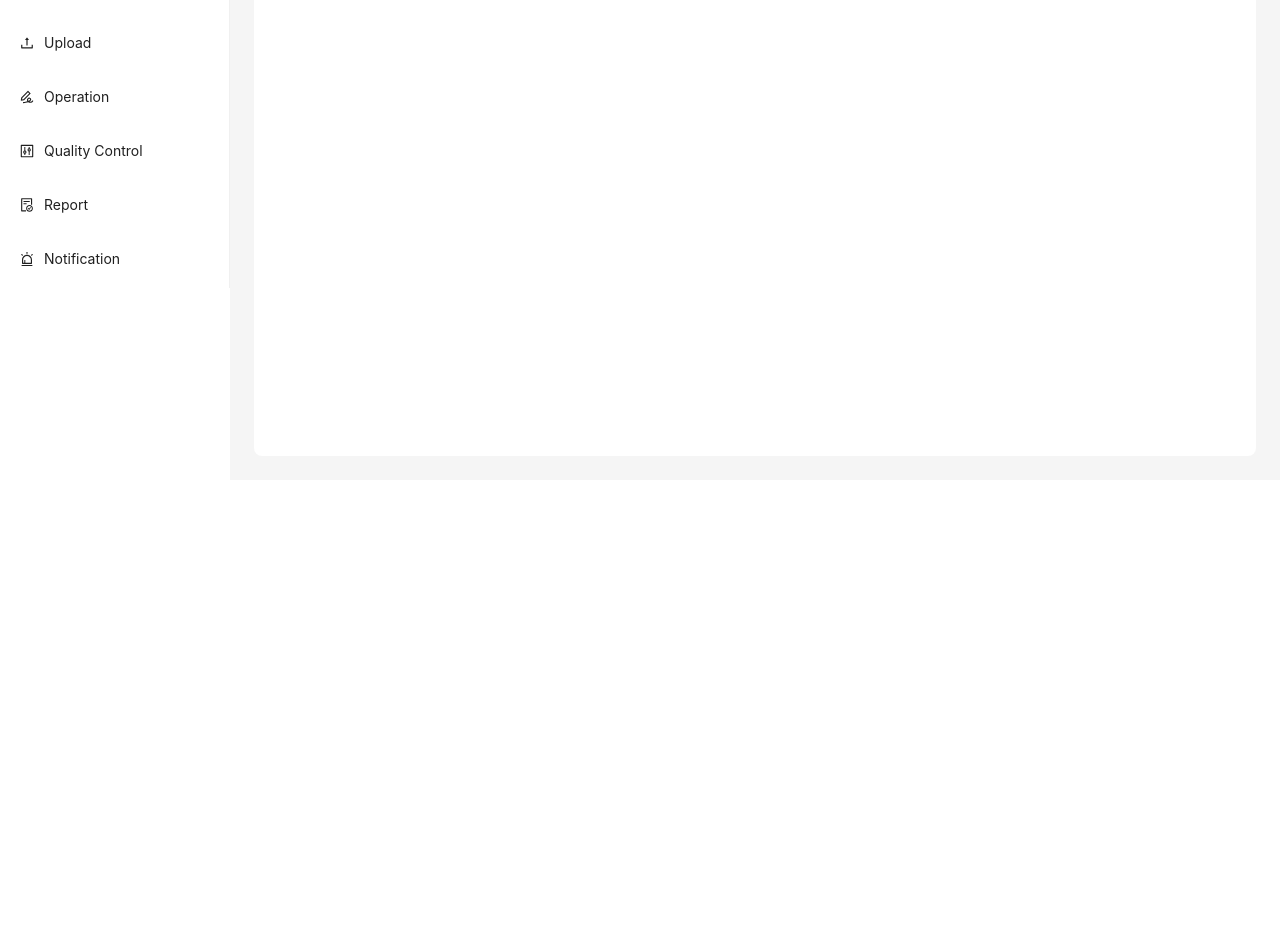
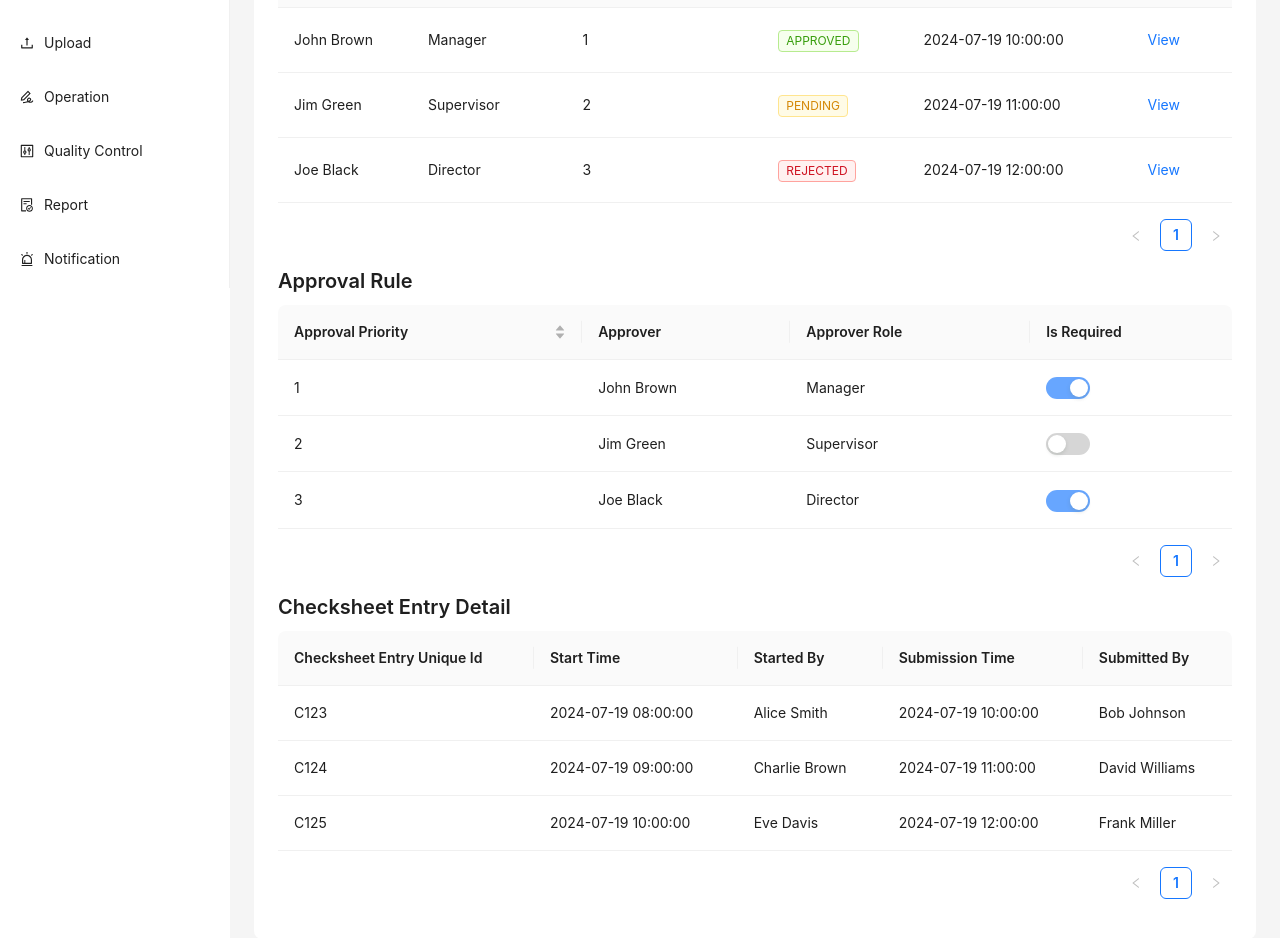
Before and after one commit to IQMS-System/AnalysisToolFrontend, a React (Vite) app: page /approval-center/detail in a window 1280 px wide. Shown: the part 320-1258 px from the top of the page. Before the commit the page ends 800 px from the top, so only its background shows below. Built offline with nearby package versions, Linux system fonts and the light colour scheme.

Commit message:
feat: create approval detail page

```diff
--- a/src/routes/ApprovalCenterPage/ApprovalDetail.tsx
+++ b/src/routes/ApprovalCenterPage/ApprovalDetail.tsx
@@ -1,14 +1,39 @@
-import { Flex, Typography } from "antd";
+import { Divider, Flex, Table, Typography } from "antd";
 import BaseLayout from "../../components/BaseLayout";
+import {
+  columnsChecksheet,
+  columnsHistory,
+  columnsRule,
+  dataChecksheet,
+  dataRule,
+  dataTableHistory,
+} from "./tableConfig";
 
 const { Title } = Typography;
 
 const ApprovalDetailPage = () => {
   return (
-    <BaseLayout breadCrumb={["Home", "Approval Center"]}>
-      <Flex vertical gap={10}>
+    <BaseLayout breadCrumb={["Home", "Approval Center", "Approval Detail"]}>
+      <Flex vertical>
         <Flex justify="space-between">
           <Title level={3}>Approval Detail</Title>
+        </Flex>
+
+        <Divider />
+
+        <Flex vertical>
+          <Title level={4}>Approval History</Title>
+          <Table columns={columnsHistory} dataSource={dataTableHistory} />
+        </Flex>
+
+        <Flex vertical>
+          <Title level={4}>Approval Rule</Title>
+          <Table columns={columnsRule} dataSource={dataRule} />
+        </Flex>
+
+        <Flex vertical>
+          <Title level={4}>Checksheet Entry Detail</Title>
+          <Table columns={columnsChecksheet} dataSource={dataChecksheet} />
         </Flex>
       </Flex>
     </BaseLayout>
--- a/src/routes/ApprovalCenterPage/index.tsx
+++ b/src/routes/ApprovalCenterPage/index.tsx
@@ -1,11 +1,71 @@
-import { Flex, Table, Typography } from "antd";
+import { Button, Flex, Space, Table, TableProps, Typography } from "antd";
 import BaseLayout from "../../components/BaseLayout";
-import { columnApproval, dataApproval } from "./tableConfig";
-import AssemblyForm from "../ProductPage/AssemblyTree";
+import { DataType, dataApproval } from "./tableConfig";
+import { useNavigate } from "react-router-dom";
 
 const { Title } = Typography;
 
 const ApprovalCenterPage = () => {
+  const navigate = useNavigate();
+
+  const columnApproval: TableProps<DataType>["columns"] = [
+    {
+      title: "No",
+      dataIndex: "key",
+      key: "number",
+      render: (text) => <a>{text}</a>,
+    },
+    {
+      title: "Unique ID",
+      dataIndex: "uniqueId",
+      key: "uniqueId",
+    },
+    {
+      title: "Part Name",
+      dataIndex: "partName",
+      key: "partName",
+    },
+    {
+      title: "Maker",
+      dataIndex: "maker",
+      key: "maker",
+    },
+    {
+      title: "Approver",
+      dataIndex: "approver",
+      key: "approver",
+    },
+    {
+      title: "Created At",
+      dataIndex: "createdAt",
+      key: "createdAt",
+    },
+    {
+      title: "Confirmed At",
+      dataIndex: "confirmedAt",
+      key: "confirmedAt",
+    },
+    {
+      title: "Status",
+      dataIndex: "status",
+      key: "status",
+    },
+    {
+      title: "Action",
+      key: "action",
+      render: () => (
+        <Space size="middle">
+          <Button
+            type="primary"
+            onClick={() => navigate("/approval-center/detail")}
+          >
+            Detail
+          </Button>
+        </Space>
+      ),
+    },
+  ];
+
   return (
     <BaseLayout breadCrumb={["Home", "Approval Center"]}>
       <Flex vertical gap={10}>
@@ -13,9 +73,6 @@ const ApprovalCenterPage = () => {
           <Title level={3}>Approval Center</Title>
         </Flex>
         <Table columns={columnApproval} dataSource={dataApproval} />
-        <Flex>
-          <AssemblyForm />
-        </Flex>
       </Flex>
     </BaseLayout>
   );
--- a/src/routes/ApprovalCenterPage/tableConfig.tsx
+++ b/src/routes/ApprovalCenterPage/tableConfig.tsx
@@ -1,6 +1,7 @@
-import { Button, Space, TableProps } from "antd";
+import { Button, Switch, Tag } from "antd";
+import { ColumnsType } from "antd/es/table";
 
-interface DataType {
+export interface DataType {
   key: string;
   uniqueId: string;
   partName: string;
@@ -11,58 +12,31 @@ interface DataType {
   status: string;
 }
 
-export const columnApproval: TableProps<DataType>["columns"] = [
-  {
-    title: "No",
-    dataIndex: "key",
-    key: "number",
-    render: (text) => <a>{text}</a>,
-  },
-  {
-    title: "Unique ID",
-    dataIndex: "uniqueId",
-    key: "uniqueId",
-  },
-  {
-    title: "Part Name",
-    dataIndex: "partName",
-    key: "partName",
-  },
-  {
-    title: "Maker",
-    dataIndex: "maker",
-    key: "maker",
-  },
-  {
-    title: "Approver",
-    dataIndex: "approver",
-    key: "approver",
-  },
-  {
-    title: "Created At",
-    dataIndex: "createdAt",
-    key: "createdAt",
-  },
-  {
-    title: "Confirmed At",
-    dataIndex: "confirmedAt",
-    key: "confirmedAt",
-  },
-  {
-    title: "Status",
-    dataIndex: "status",
-    key: "status",
-  },
-  {
-    title: "Action",
-    key: "action",
-    render: () => (
-      <Space size="middle">
-        <Button type="primary">Detail</Button>
-      </Space>
-    ),
-  },
-];
+export interface HistoryDataType {
+  key: string;
+  approver: string;
+  approverRole: string;
+  approvalPriority: number;
+  status: string;
+  approvalTime: string;
+}
+
+interface RuleDataType {
+  key: string;
+  approvalPriority: number;
+  approver: string;
+  approverRole: string;
+  isRequired: boolean;
+}
+
+interface ChecksheetEntryType {
+  key: string;
+  checksheetEntryUniqueId: string;
+  startTime: string;
+  startedBy: string;
+  submissionTime: string;
+  submittedBy: string;
+}
 
 export const dataApproval: DataType[] = [
   {
@@ -116,3 +90,175 @@ export const dataApproval: DataType[] = [
     status: "Pending",
   },
 ];
+
+export const columnsHistory: ColumnsType<HistoryDataType> = [
+  {
+    title: "Approver",
+    dataIndex: "approver",
+    key: "approver",
+  },
+  {
+    title: "Approver Role",
+    dataIndex: "approverRole",
+    key: "approverRole",
+  },
+  {
+    title: "Approval Priority",
+    dataIndex: "approvalPriority",
+    key: "approvalPriority",
+    sorter: (a: HistoryDataType, b: HistoryDataType) =>
+      a.approvalPriority - b.approvalPriority,
+  },
+  {
+    title: "Status",
+    dataIndex: "status",
+    key: "status",
+    render: (status: string) => {
+      const color =
+        status === "Approved" ? "green" : status === "Pending" ? "gold" : "red";
+      return <Tag color={color}>{status.toUpperCase()}</Tag>;
+    },
+  },
+  {
+    title: "Approval Time",
+    dataIndex: "approvalTime",
+    key: "approvalTime",
+  },
+  {
+    title: "Action",
+    key: "action",
+    render: () => <Button type="link">View</Button>,
+  },
+];
+
+export const columnsRule: ColumnsType<RuleDataType> = [
+  {
+    title: "Approval Priority",
+    dataIndex: "approvalPriority",
+    key: "approvalPriority",
+    sorter: (a: RuleDataType, b: RuleDataType) =>
+      a.approvalPriority - b.approvalPriority,
+  },
+  {
+    title: "Approver",
+    dataIndex: "approver",
+    key: "approver",
+  },
+  {
+    title: "Approver Role",
+    dataIndex: "approverRole",
+    key: "approverRole",
+  },
+  {
+    title: "Is Required",
+    dataIndex: "isRequired",
+    key: "isRequired",
+    render: (isRequired: boolean) => <Switch checked={isRequired} disabled />,
+  },
+];
+
+export const dataRule: RuleDataType[] = [
+  {
+    key: "1",
+    approvalPriority: 1,
+    approver: "John Brown",
+    approverRole: "Manager",
+    isRequired: true,
+  },
+  {
+    key: "2",
+    approvalPriority: 2,
+    approver: "Jim Green",
+    approverRole: "Supervisor",
+    isRequired: false,
+  },
+  {
+    key: "3",
+    approvalPriority: 3,
+    approver: "Joe Black",
+    approverRole: "Director",
+    isRequired: true,
+  },
+];
+
+export const dataTableHistory: HistoryDataType[] = [
+  {
+    key: "1",
+    approver: "John Brown",
+    approverRole: "Manager",
+    approvalPriority: 1,
+    status: "Approved",
+    approvalTime: "2024-07-19 10:00:00",
+  },
+  {
+    key: "2",
+    approver: "Jim Green",
+    approverRole: "Supervisor",
+    approvalPriority: 2,
+    status: "Pending",
+    approvalTime: "2024-07-19 11:00:00",
+  },
+  {
+    key: "3",
+    approver: "Joe Black",
+    approverRole: "Director",
+    approvalPriority: 3,
+    status: "Rejected",
+    approvalTime: "2024-07-19 12:00:00",
+  },
+];
+
+export const columnsChecksheet: ColumnsType<ChecksheetEntryType> = [
+  {
+    title: "Checksheet Entry Unique Id",
+    dataIndex: "checksheetEntryUniqueId",
+    key: "checksheetEntryUniqueId",
+  },
+  {
+    title: "Start Time",
+    dataIndex: "startTime",
+    key: "startTime",
+  },
+  {
+    title: "Started By",
+    dataIndex: "startedBy",
+    key: "startedBy",
+  },
+  {
+    title: "Submission Time",
+    dataIndex: "submissionTime",
+    key: "submissionTime",
+  },
+  {
+    title: "Submitted By",
+    dataIndex: "submittedBy",
+    key: "submittedBy",
+  },
+];
+
+export const dataChecksheet: ChecksheetEntryType[] = [
+  {
+    key: "1",
+    checksheetEntryUniqueId: "C123",
+    startTime: "2024-07-19 08:00:00",
+    startedBy: "Alice Smith",
+    submissionTime: "2024-07-19 10:00:00",
+    submittedBy: "Bob Johnson",
+  },
+  {
+    key: "2",
+    checksheetEntryUniqueId: "C124",
+    startTime: "2024-07-19 09:00:00",
+    startedBy: "Charlie Brown",
+    submissionTime: "2024-07-19 11:00:00",
+    submittedBy: "David Williams",
+  },
+  {
+    key: "3",
+    checksheetEntryUniqueId: "C125",
+    startTime: "2024-07-19 10:00:00",
+    startedBy: "Eve Davis",
+    submissionTime: "2024-07-19 12:00:00",
+    submittedBy: "Frank Miller",
+  },
+];
```
